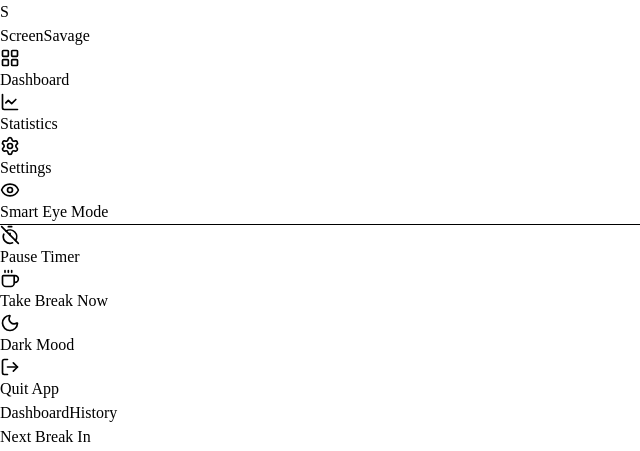
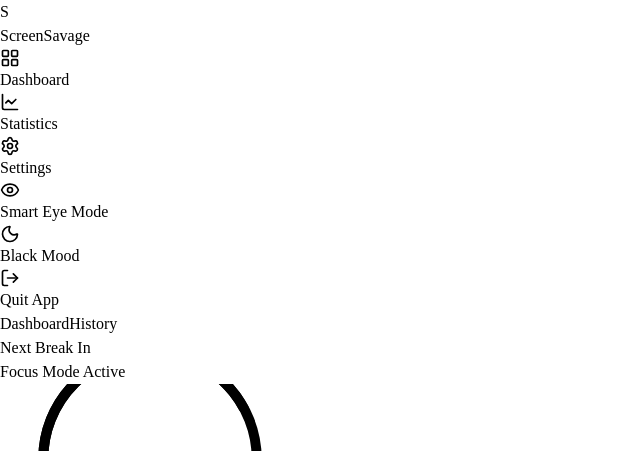
Before and after one commit to Lozaashenafi/ICare, a React (Vite) app in the folder src/renderer/: page / in a window 1280 px wide. Shown: the top 451 px of the page, without its empty margins (0-640 px from the left). Built offline with nearby package versions, Linux system fonts and the light colour scheme.

Commit message:
Implement theme context and toggle functionality; refactor App and Sidebar components

```diff
--- a/src/renderer/src/App.tsx
+++ b/src/renderer/src/App.tsx
@@ -2,15 +2,14 @@ import { useState, useEffect } from 'react';
 import { Sidebar } from './components/layout/Sidebar';
 import { TimerHero } from './components/dashboard/TimerHero';
 import { WatcherCard, StatsCard } from './components/dashboard/SidebarCards';
-// import { Bell, HelpCircle } from 'lucide-react';
 import { HistoryPage } from './features/history/HistoryPage';
 
 function App() {
   const [isDark, setIsDark] = useState(false);
   const [activeTab, setActiveTab] = useState('dashboard');
 
-  // Apply the "dark" class to the HTML tag whenever state changes
   useEffect(() => {
+    // Toggles the class on <html> tag
     if (isDark) {
       document.documentElement.classList.add('dark');
     } else {
@@ -19,23 +18,28 @@ function App() {
   }, [isDark]);
 
   return (
-    <div className="flex h-screen bg-canvas text-text-primary transition-colors duration-500">
-      {/* Pass the toggle function to the sidebar */}
-      <Sidebar onToggleTheme={() => setIsDark(!isDark)} isDark={isDark} />
+    <div className="flex h-screen bg-canvas text-text transition-colors duration-500">
+
+      <Sidebar
+        onToggleTheme={() => setIsDark(!isDark)}
+        isDark={isDark}
+        activeTab={activeTab}
+        onNavigate={setActiveTab}
+      />
 
       <div className="flex-1 flex flex-col overflow-hidden">
-        {/* Header Tabs */}
-        <header className="h-20 flex items-center justify-between px-10 border-b border-border shrink-0">
-          <div className="flex gap-8 text-sm font-semibold text-secondary">
+        {/* Secondary Navigation (Top Header) */}
+        <header className="h-20 flex items-center px-10 border-b border-border shrink-0">
+          <div className="flex gap-8 text-sm font-bold text-secondary uppercase tracking-widest">
             <button
               onClick={() => setActiveTab('dashboard')}
-              className={`pb-7 pt-1 transition-all ${activeTab === 'dashboard' ? 'text-primary border-b-2 border-primary' : 'hover:text-primary'}`}
+              className={`pb-7 pt-1 transition-all border-b-2 ${activeTab === 'dashboard' ? 'text-primary border-primary' : 'border-transparent hover:text-primary'}`}
             >
               Dashboard
             </button>
             <button
               onClick={() => setActiveTab('history')}
-              className={`pb-7 pt-1 transition-all ${activeTab === 'history' ? 'text-primary border-b-2 border-primary' : 'hover:text-primary'}`}
+              className={`pb-7 pt-1 transition-all border-b-2 ${activeTab === 'history' ? 'text-primary border-primary' : 'border-transparent hover:text-primary'}`}
             >
               History
             </button>
@@ -45,7 +49,7 @@ function App() {
         <main className="flex-1 p-10 overflow-y-auto">
           <div className="max-w-7xl mx-auto">
             {activeTab === 'dashboard' ? (
-              <div className="flex flex-col xl:flex-row gap-8">
+              <div className="flex flex-col xl:flex-row gap-8 animate-in fade-in duration-500">
                  <div className="flex-[2] min-w-0"><TimerHero /></div>
                  <div className="flex-1 min-w-[300px] space-y-6">
                     <WatcherCard />
@@ -60,7 +64,6 @@ function App() {
       </div>
     </div>
   );
-
 }
 
 export default App;
--- a/src/renderer/src/assets/main.css
+++ b/src/renderer/src/assets/main.css
@@ -1,27 +1,29 @@
 @import "tailwindcss";
 
 @theme {
-  /* BRAND COLORS */
-  --color-primary: #002147;    /* Main Oxford Blue */
-  --color-secondary: #64748B;  /* Slate for subtext */
-  --color-tertiary: #00E5C3;   /* Eye-care Green */
+  /* Brand Constants */
+  --color-primary: #002147;
+  --color-secondary: #64748B;
+  --color-tertiary: #00E5C3;
 
-  /* SEMANTIC MOODS */
-  --color-canvas: #FFFFFF;     /* Light Background */
-  --color-surface: #F8F9FB;    /* Sidebar/Card shades */
-  --color-border: #E2E8F0;     /* Line colors */
-  --color-text: #002147;       /* Default text matches primary */
+  /* LIGHT MODE VARIABLES */
+  --color-canvas: #FFFFFF;
+  --color-surface: #F8F9FB;
+  --color-border: #E2E8F0;
+  --color-text: #002147;
+}
 
-  --variant-dark {
-    --color-canvas: #000F21;   /* Deep Blue-Black */
-    --color-surface: #001835;  /* Slightly lighter Blue */
-    --color-border: #002B5B;
-    --color-text: #F8FAFC;
+/* THE SWAP LOGIC */
+@layer base {
+  :root.dark {
+    --color-canvas: #000B1A;
+    --color-surface: #00162B;
+    --color-border: #00264D;
+    --color-text: #F1F5F9;
+    --color-primary: #3B82F6; /* Lighter blue for dark mode */
+  }
+
+  body {
+    @apply bg-canvas text-text transition-colors duration-500 font-sans;
   }
 }
-
-@layer base {
-  body {
-    @apply bg-canvas text-text transition-colors duration-300 font-sans;
-  }
-}
--- a/src/renderer/src/components/layout/Sidebar.tsx
+++ b/src/renderer/src/components/layout/Sidebar.tsx
@@ -1,61 +1,66 @@
 import React from 'react';
-import { LayoutGrid, LineChart, Settings, Eye, TimerOff, Coffee, Moon, Sun, LogOut } from 'lucide-react';
+import { LayoutGrid, LineChart, Settings, Eye, Moon, Sun, LogOut } from 'lucide-react';
 
-interface NavItemProps {
-  icon: React.ReactNode;
-  label: string;
-  active?: boolean;
-  onClick?: () => void;
+interface SidebarProps {
+  onToggleTheme: () => void;
+  isDark: boolean;
+  activeTab: string;
+  onNavigate: (tab: string) => void;
 }
 
-const NavItem: React.FC<NavItemProps> = ({ icon, label, active = false, onClick }) => (
-  <div
-    onClick={onClick}
-    className={`flex items-center justify-center lg:justify-start gap-3 px-3 py-3 rounded-xl cursor-pointer transition-all ${
-      active
-        ? 'bg-primary text-white shadow-md shadow-primary/20'
-        : 'text-secondary hover:bg-border/40 hover:text-primary'
-    }`}
-    title={label}
-  >
-    <span className="shrink-0">{icon}</span>
-    <span className="text-sm hidden lg:block font-medium">{label}</span>
-  </div>
-);
+export const Sidebar: React.FC<SidebarProps> = ({ onToggleTheme, isDark, activeTab, onNavigate }) => {
+  return (
+    <aside className="w-20 lg:w-64 bg-surface border-r border-border flex flex-col h-screen p-4 lg:p-6 transition-all duration-500">
 
-export const Sidebar: React.FC<{ onToggleTheme: () => void; isDark: boolean }> = ({ onToggleTheme, isDark }) => {
-  return (
-    <aside className="w-20 lg:w-64 bg-surface border-r border-border flex flex-col h-screen p-4 lg:p-6 transition-all">
-
+      {/* Brand Logo */}
       <div className="flex items-center justify-center lg:justify-start gap-3 mb-10 px-2">
-        <div className="w-8 h-8 bg-primary rounded-lg flex items-center justify-center text-white font-bold">
+        <div className="w-8 h-8 bg-primary rounded-lg flex items-center justify-center text-white font-bold shadow-lg shadow-primary/20">
           S
         </div>
-        <h1 className="text-xl font-bold text-primary tracking-tight hidden lg:block">
-          ScreenSavage
-        </h1>
+        <h1 className="text-xl font-bold text-primary tracking-tight hidden lg:block">ScreenSavage</h1>
       </div>
 
+      {/* Navigation */}
       <nav className="space-y-1 flex-1">
-        <NavItem icon={<LayoutGrid size={20} />} label="Dashboard" active={true} />
-        <NavItem icon={<LineChart size={20} />} label="Statistics" />
+        <NavItem
+          icon={<LayoutGrid size={20} />}
+          label="Dashboard"
+          active={activeTab === 'dashboard'}
+          onClick={() => onNavigate('dashboard')}
+        />
+        <NavItem
+          icon={<LineChart size={20} />}
+          label="Statistics"
+          active={activeTab === 'history'}
+          onClick={() => onNavigate('history')}
+        />
         <NavItem icon={<Settings size={20} />} label="Settings" />
         <NavItem icon={<Eye size={20} />} label="Smart Eye Mode" />
-
-        <div className="py-6"><hr className="border-border" /></div>
-
-        <NavItem icon={<TimerOff size={20} />} label="Pause Timer" />
-        <NavItem icon={<Coffee size={20} />} label="Take Break Now" />
       </nav>
 
+      {/* Mood Toggle and Quit */}
       <div className="space-y-1 pt-4 border-t border-border">
         <NavItem
           onClick={onToggleTheme}
-          icon={isDark ? <Sun size={20} /> : <Moon size={20} />}
-          label={isDark ? "Light Mood" : "Dark Mood"}
+          icon={isDark ? <Sun size={20} className="text-amber-400" /> : <Moon size={20} />}
+          label={isDark ? "Light Mood" : "Black Mood"}
         />
         <NavItem icon={<LogOut size={20} />} label="Quit App" />
       </div>
     </aside>
   );
 };
+
+const NavItem = ({ icon, label, active, onClick }: any) => (
+  <div
+    onClick={onClick}
+    className={`flex items-center justify-center lg:justify-start gap-3 px-3 py-3 rounded-xl cursor-pointer transition-all ${
+      active
+        ? 'bg-primary text-white shadow-lg shadow-primary/20'
+        : 'text-secondary hover:bg-border/50 hover:text-primary'
+    }`}
+  >
+    <span className="shrink-0">{icon}</span>
+    <span className="text-sm hidden lg:block font-bold">{label}</span>
+  </div>
+);
--- /dev/null
+++ b/src/renderer/src/context/ThemeContext.tsx
@@ -0,0 +1,41 @@
+import React, { createContext, useContext, useEffect, useState } from 'react';
+
+type Theme = 'light' | 'dark';
+
+interface ThemeContextType {
+  theme: Theme;
+  toggleTheme: () => void;
+}
+
+const ThemeContext = createContext<ThemeContextType | undefined>(undefined);
+
+export const ThemeProvider: React.FC<{ children: React.ReactNode }> = ({ children }) => {
+  // Check local storage or system preference
+  const [theme, setTheme] = useState<Theme>(() => {
+    const saved = localStorage.getItem('eyejoker-theme');
+    return (saved as Theme) || 'light';
+  });
+
+  const toggleTheme = () => {
+    setTheme((prev) => (prev === 'light' ? 'dark' : 'light'));
+  };
+
+  useEffect(() => {
+    const root = window.document.documentElement;
+    root.classList.remove('light', 'dark');
+    root.classList.add(theme);
+    localStorage.setItem('eyejoker-theme', theme);
+  }, [theme]);
+
+  return (
+    <ThemeContext.Provider value={{ theme, toggleTheme }}>
+      {children}
+    </ThemeContext.Provider>
+  );
+};
+
+export const useTheme = () => {
+  const context = useContext(ThemeContext);
+  if (!context) throw new Error('useTheme must be used within a ThemeProvider');
+  return context;
+};
--- a/src/renderer/src/main.tsx
+++ b/src/renderer/src/main.tsx
@@ -1,11 +1,13 @@
+import React from 'react'
+import ReactDOM from 'react-dom/client'
+import App from './App'
 import './assets/main.css'
+import { ThemeProvider } from './context/ThemeContext' // ADD THIS
 
-import { StrictMode } from 'react'
-import { createRoot } from 'react-dom/client'
-import App from './App'
-
-createRoot(document.getElementById('root')!).render(
-  <StrictMode>
-    <App />
-  </StrictMode>
+ReactDOM.createRoot(document.getElementById('root') as HTMLElement).render(
+  <React.StrictMode>
+    <ThemeProvider> {/* WRAP HERE */}
+      <App />
+    </ThemeProvider>
+  </React.StrictMode>
 )
```
